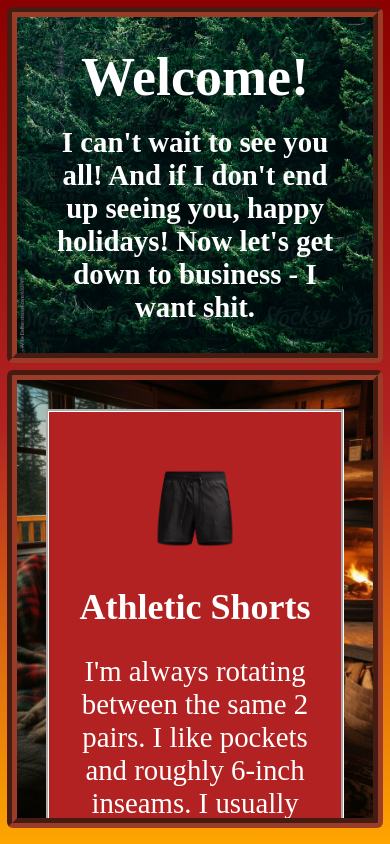
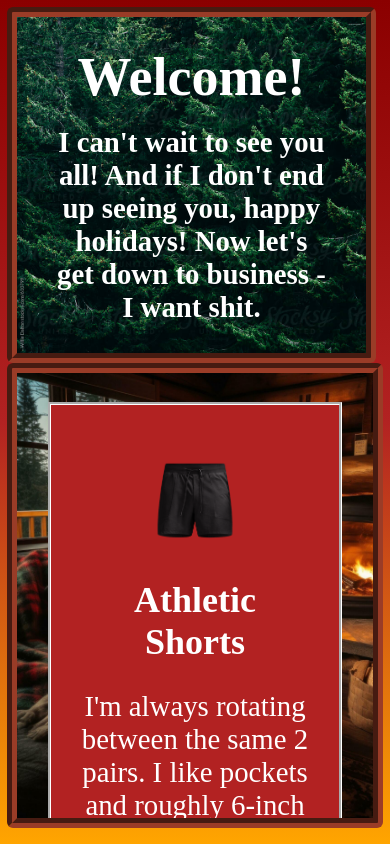
Before and after one commit to jashburn00/XmasWlist, a plain HTML site: page index.html in a window 390 px wide. Drawn offline with Linux system fonts and the light colour scheme.

Commit message:
resize proofing

```diff
--- a/style.css
+++ b/style.css
@@ -51,7 +51,7 @@ body{
 	border: 0.6rem groove #9a3c27;
 	border-radius: 6px;
 	padding: 1.6rem 2.2rem;
-	margin-bottom: 0.4rem;
+	margin-right: 0.4rem;
 	display: flex;
 	flex-flow: column nowrap;
 }
@@ -74,7 +74,7 @@ body{
 	background-size: cover;
 	color: firebrick;
 	justify-content: space-around;
-	align-items: flex-start;
+	align-items: center;
 	overflow-y: scroll;
 	overflow-x: hidden;
 }
@@ -83,6 +83,7 @@ body{
 	margin: 1rem;
 	padding: 1.6rem;
 	width: 19rem;
+	max-width: 43%;
 	min-height: 15rem;
 	color: white;
 	background-color: firebrick;
@@ -91,6 +92,13 @@ body{
 	flex-flow: column nowrap;
 	align-items: center;
 	justify-content: space-between;
+	flex-grow: 1;
+}
+
+@media (max-width: 860px){
+	.card{
+		max-width: 88%;
+	}
 }
 
 @media (orientation: portrait){
@@ -106,6 +114,7 @@ body{
 		flex-flow: column nowrap;
 		align-items: center;
 		justify-content: space-between;
+		flex-grow: 1;
 	}
 }
 
@@ -138,4 +147,5 @@ body{
 
 	.preface p{
 		font-size: 1.6rem;
+	}
 }
```
